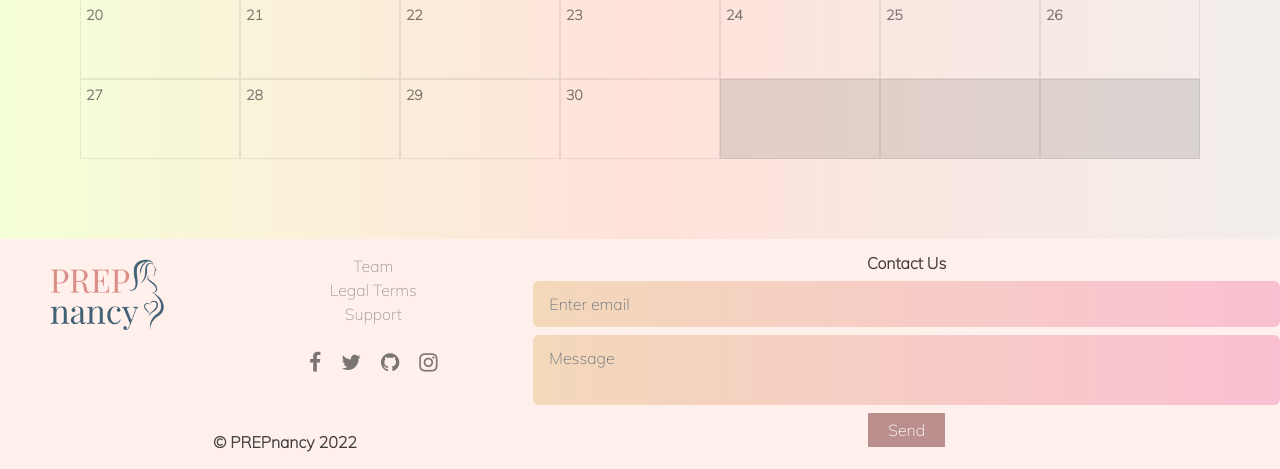
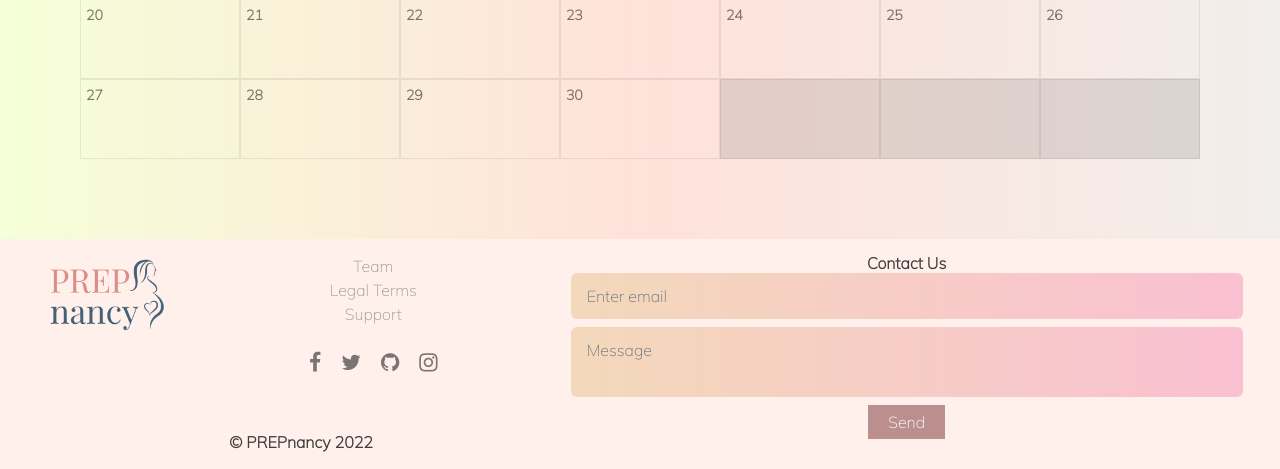
Before and after one commit to maegancp/maegancp.github.io, a PHP site: page /calendar/calendar.html in a window 1280 px wide. Shown: the part 481-950 px from the top of the page. Run offline with PHP 8.4, Linux system fonts and the light colour scheme.

Commit message:
calendar footer

```diff
--- a/aboutus.html
+++ b/aboutus.html
@@ -75,7 +75,7 @@
         <footer class="footer">
           <div class="container-fluid" style="text-align:center;">
 
-              <div class="row" >
+              <div class="row">
                 <div class="col-sm-2 pb-4"><img src= 'img/logo2.png' style="width: 125px;margin:auto;"></div>
                   <div class="col-sm-3">
 
--- a/calendar/calendar.html
+++ b/calendar/calendar.html
@@ -23,7 +23,7 @@
   </style>
   </head>
 
-  <body>
+  <body style="display: flex; min-height: 100vh; flex-direction: column; justify-content: space-between;">
     <nav class="navbar">
       <div class="container-fluid">
         <a class="navbar-brand" href="/homepage.html">
--- a/css/styleM.css
+++ b/css/styleM.css
@@ -189,6 +189,8 @@ footer .form-control {
 .contactUs {
   color: rgb(65, 62, 62);
   font-weight: bold;
+  width: 90%;
+  margin: auto;
 }
 
 /* end of footer */
@@ -373,3 +375,8 @@ h2  {
     color: rgb(65, 62, 62);
     text-align: center;
   }
+
+form {
+  width: 90%;
+  margin: auto;
+}
```
